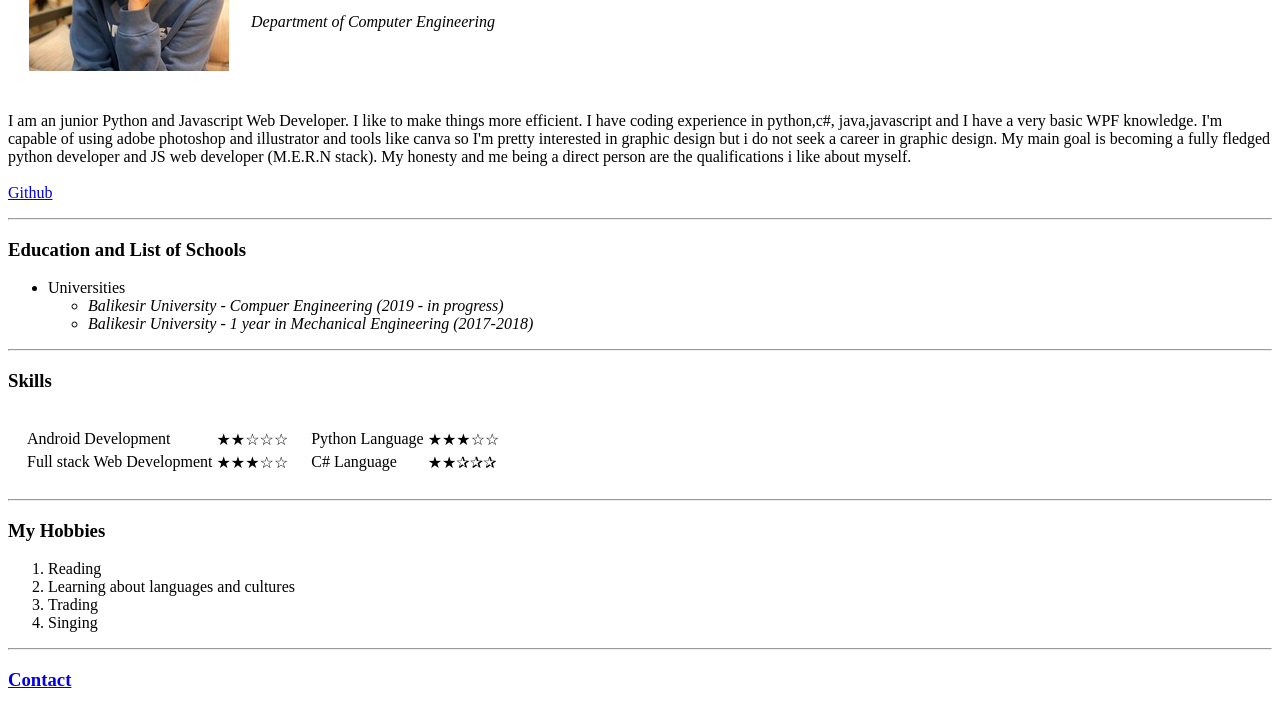
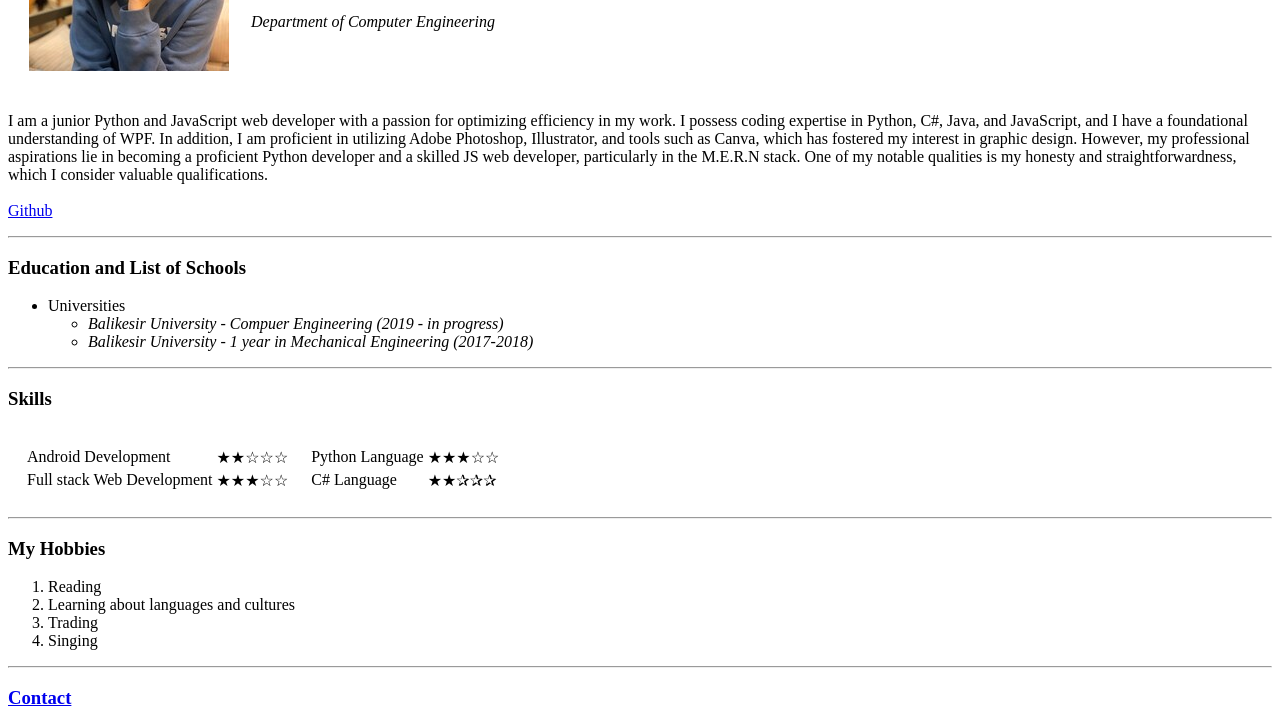
Before and after one commit to blackforklift/cv, a plain HTML site: page index.html in a window 1280 px wide. Shown: the part 158-886 px from the top of the page. Drawn offline with Linux system fonts and the light colour scheme.

Commit message:
Update index.html

```diff
--- a/index.html
+++ b/index.html
@@ -21,9 +21,12 @@
     </table>
 
 
-    <p>I am an junior Python and Javascript Web Developer. I like to make things more efficient. I have coding experience in python,c#, java,javascript and I have a very basic WPF knowledge.
-        I'm capable of using adobe photoshop and illustrator and tools like canva so I'm pretty interested in graphic design but i do not seek a career in graphic design.
-        My main goal is becoming a fully fledged python developer and JS web developer (M.E.R.N stack). My honesty and me being a direct person are the qualifications i like about myself.
+    <p>I am a junior Python and JavaScript web developer with a passion for optimizing efficiency in my work. I possess coding expertise in Python,
+        C#, Java, and JavaScript, and I have a foundational understanding of WPF. In addition,
+        I am proficient in utilizing Adobe Photoshop, Illustrator, and tools such as Canva, which has fostered my interest in graphic design.
+        However, my professional aspirations lie in becoming a proficient Python developer and a skilled JS web developer, particularly in the M.E.R.N stack.
+
+One of my notable qualities is my honesty and straightforwardness, which I consider valuable qualifications.
         <br> <br>
         <a href="https://github.com/blackforklift">Github</a>
     </p>
```
